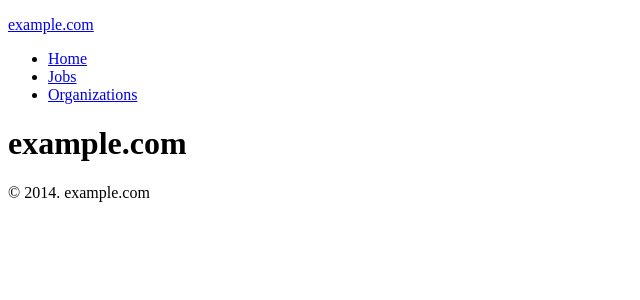
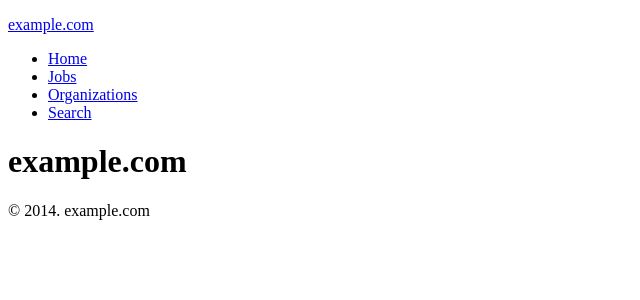
Before and after one commit to dillonko/jobboardscraper, a Django app: page / in a window 1280 px wide. Shown: the top 300 px of the page, without its empty margins (0-640 px from the left). Run offline with Django 3.2, Linux system fonts and the light colour scheme; some libraries are stand-ins or nearby versions.

Commit message:
Exposed search to user interface

```diff
--- a/templates/base.html
+++ b/templates/base.html
@@ -1,3 +1,4 @@
+
 <!DOCTYPE html>
 
 {% load staticfiles %}
@@ -21,6 +22,7 @@
         <li><a href="{% url 'home' %}">Home</a></li>
         <li><a href="{% url 'job_list' %}">Jobs</a></li>
         <li><a href="{% url 'organization_list' %}">Organizations</a></li>
+        <li><a href="{% url 'haystack_search' %}">Search</a></li>
     </ul>
 </nav>
 
```
